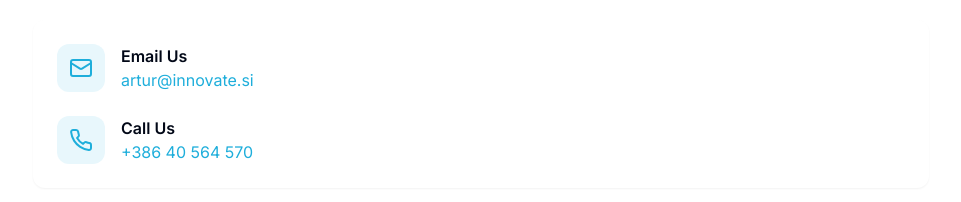
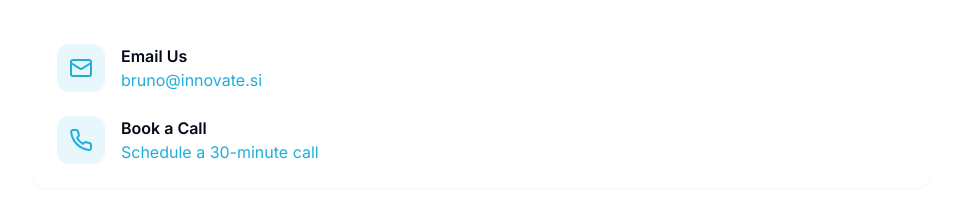
Before and after one commit to Innovate-si/innovatesi, a React (Vite) app: page / in a window 1280 px wide. Shown: the part 4240-4442 px from the top of the page, without its empty margins (159-1120 px from the left). Built offline with nearby package versions, Linux system fonts and the light colour scheme.

Commit message:
Update contact methods to Calendly
Changed the "Email Us" and "Call Us" sections in the ContactSection component to link to a Calendly booking page for scheduling appointments.
[skip gpt_engineer]

```diff
--- a/src/components/sections/ContactSection.tsx
+++ b/src/components/sections/ContactSection.tsx
@@ -19,8 +19,8 @@ const ContactSection = () => (
             </div>
             <div>
               <h3 className="font-semibold">Email Us</h3>
-              <a href="mailto:artur@innovate.si" className="text-accent hover:underline">
-                artur@innovate.si
+              <a href="mailto:bruno@innovate.si" className="text-accent hover:underline">
+                bruno@innovate.si
               </a>
             </div>
           </div>
@@ -30,9 +30,9 @@ const ContactSection = () => (
               <Phone className="h-6 w-6 text-accent" />
             </div>
             <div>
-              <h3 className="font-semibold">Call Us</h3>
-              <a href="tel:+38640564570" className="text-accent hover:underline">
-                +386 40 564 570
+              <h3 className="font-semibold">Book a Call</h3>
+              <a href="https://calendly.com/bruno-innovate/30min" target="_blank" rel="noopener noreferrer" className="text-accent hover:underline">
+                Schedule a 30-minute call
               </a>
             </div>
           </div>
```
